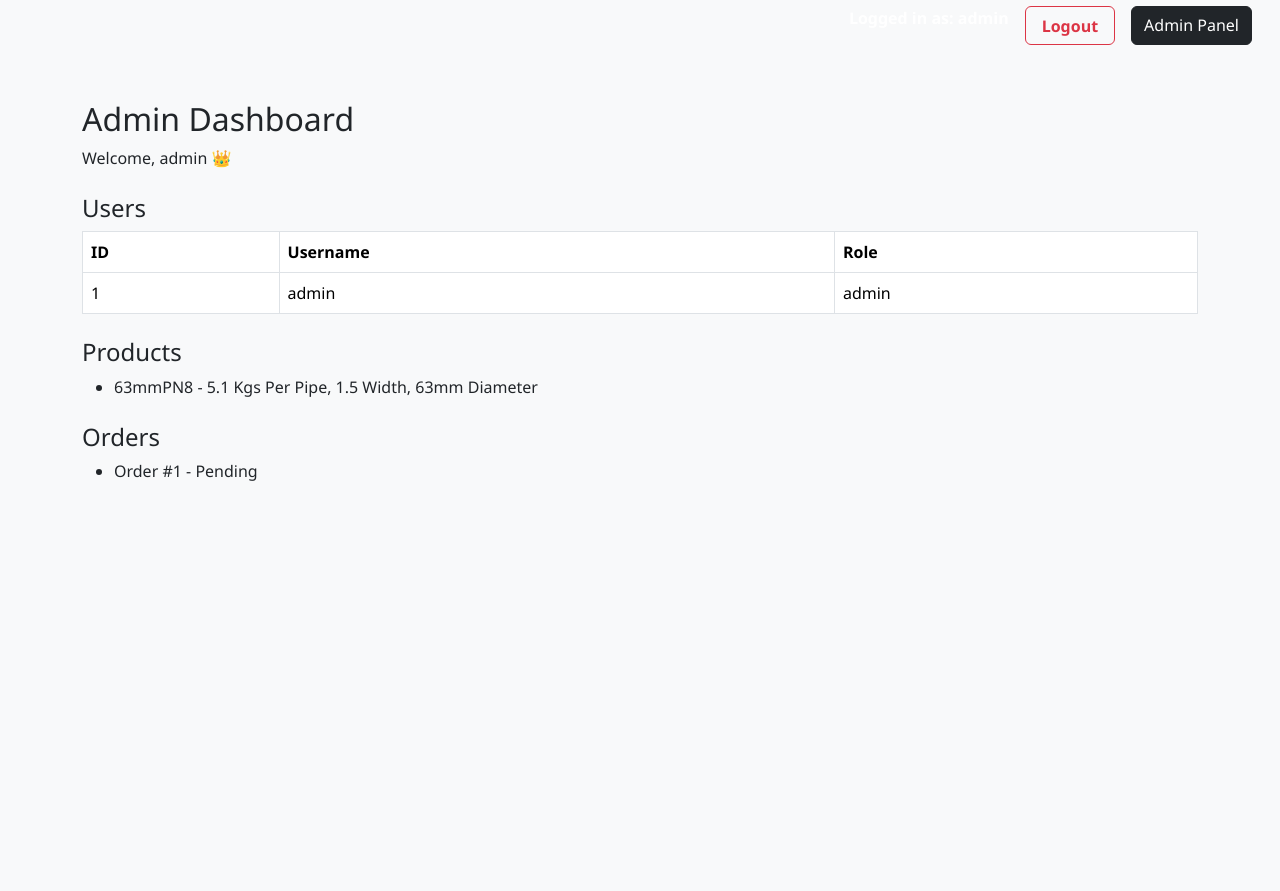
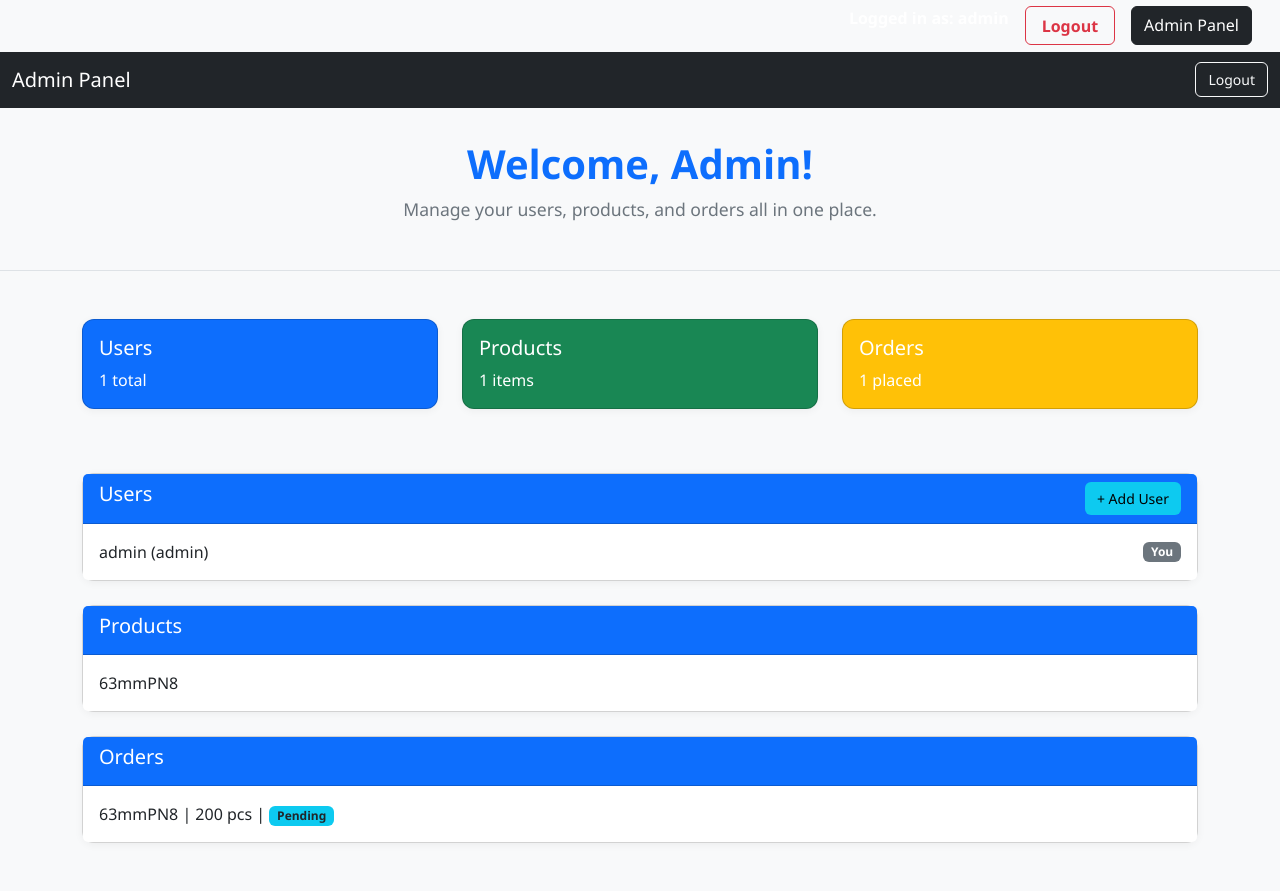
Before and after one commit to DavidChege1/ProdFlow, a Flask app: page /admin in a window 1280 px wide. Before the commit the page ends 481 px from the top, so only its background shows below. Run offline with Flask 3, Linux system fonts and the light colour scheme; a user stored in the database is signed in.

Commit message:
done with the panel

```diff
--- a/app.py
+++ b/app.py
@@ -2,6 +2,8 @@ from flask import Flask, request, jsonify, render_template, redirect, url_for, f
 from flask_sqlalchemy import SQLAlchemy
 from flask_login import LoginManager, UserMixin, login_user, logout_user, login_required, current_user
 from flask_bcrypt import Bcrypt
+from functools import wraps
+
 
 app = Flask(__name__)
 app.secret_key = '123'  # Required for Flask-Login
@@ -185,8 +187,6 @@ def update_order(order_id):
 ####   ADMIN PANEL ####
 
 
-from functools import wraps
-
 def admin_required(f):
     @wraps(f)
     def decorated_function(*args, **kwargs):
--- a/templates/dashboard.html
+++ b/templates/dashboard.html
@@ -1,38 +1,102 @@
 {% extends 'base.html' %}
 
-{% block title %} Dashboard {% endblock %}
+{% block title %} Admin Panel {% endblock %}
 
 {% block body %}
+<!-- Navbar -->
+<nav class="navbar navbar-expand-lg navbar-dark bg-dark">
+    <div class="container-fluid">
+        <a class="navbar-brand" href="#">Admin Panel</a>
+        <div class="d-flex">
+            <a href="{{ url_for('logout') }}" class="btn btn-outline-light btn-sm">Logout</a>
+        </div>
+    </div>
+</nav>
+
+<!-- Header -->
+<div class="header-title">
+    <h1>Welcome, Admin!</h1>
+    <p>Manage your users, products, and orders all in one place.</p>
+</div>
+
 <div class="container mt-5">
-    <h2>Admin Dashboard</h2>
-    <p>Welcome, {{ current_user.username }} 👑</p>
 
-    <h4 class="mt-4">Users</h4>
-    <table class="table table-bordered">
-        <thead><tr><th>ID</th><th>Username</th><th>Role</th></tr></thead>
-        <tbody>
+    <!-- Summary Cards -->
+    <div class="row mb-5">
+        <div class="col-md-4">
+            <div class="card text-white bg-primary mb-3">
+                <div class="card-body">
+                    <h5 class="card-title">Users</h5>
+                    <p class="card-text">{{ users | length }} total</p>
+                </div>
+            </div>
+        </div>
+        <div class="col-md-4">
+            <div class="card text-white bg-success mb-3">
+                <div class="card-body">
+                    <h5 class="card-title">Products</h5>
+                    <p class="card-text">{{ products | length }} items</p>
+                </div>
+            </div>
+        </div>
+        <div class="col-md-4">
+            <div class="card text-white bg-warning mb-3">
+                <div class="card-body">
+                    <h5 class="card-title">Orders</h5>
+                    <p class="card-text">{{ orders | length }} placed</p>
+                </div>
+            </div>
+        </div>
+    </div>
+
+    <!-- Users List -->
+    <div class="card mb-4">
+        <div class="card-header d-flex justify-content-between">
+            <h5>Users</h5>
+            <a href="{{ url_for('create_user') }}" class="btn btn-info btn-sm">+ Add User</a>
+        </div>
+        <ul class="list-group list-group-flush">
             {% for user in users %}
-            <tr>
-                <td>{{ user.id }}</td>
-                <td>{{ user.username }}</td>
-                <td>{{ user.role }}</td>
-            </tr>
+                <li class="list-group-item d-flex justify-content-between align-items-center">
+                    {{ user.username }} ({{ user.role }})
+                    {% if user.id != current_user.id %}
+                        <form method="POST" action="{{ url_for('delete_user', user_id=user.id) }}">
+                            <button class="btn btn-outline-danger btn-sm">Delete</button>
+                        </form>
+                    {% else %}
+                        <span class="badge bg-secondary">You</span>
+                    {% endif %}
+                </li>
             {% endfor %}
-        </tbody>
-    </table>
+        </ul>
+    </div>
 
-    <h4 class="mt-4">Products</h4>
-    <ul>
-        {% for product in products %}
-            <li>{{ product.name }} - {{ product.specification }}</li>
-        {% endfor %}
-    </ul>
+    <!-- Products List -->
+    <div class="card mb-4">
+        <div class="card-header">
+            <h5>Products</h5>
+        </div>
+        <ul class="list-group list-group-flush">
+            {% for product in products %}
+                <li class="list-group-item">{{ product.name }}</li>
+            {% endfor %}
+        </ul>
+    </div>
 
-    <h4 class="mt-4">Orders</h4>
-    <ul>
-        {% for order in orders %}
-            <li>Order #{{ order.id }} - {{ order.status }}</li>
-        {% endfor %}
-    </ul>
+    <!-- Orders List -->
+    <div class="card mb-5">
+        <div class="card-header">
+            <h5>Orders</h5>
+        </div>
+        <ul class="list-group list-group-flush">
+            {% for order in orders %}
+                <li class="list-group-item">
+                    {{ order.product.name }} | {{ order.quantity }} pcs |
+                    <span class="badge bg-info text-dark">{{ order.status }}</span>
+                </li>
+            {% endfor %}
+        </ul>
+    </div>
 </div>
+
 {% endblock %}
```
